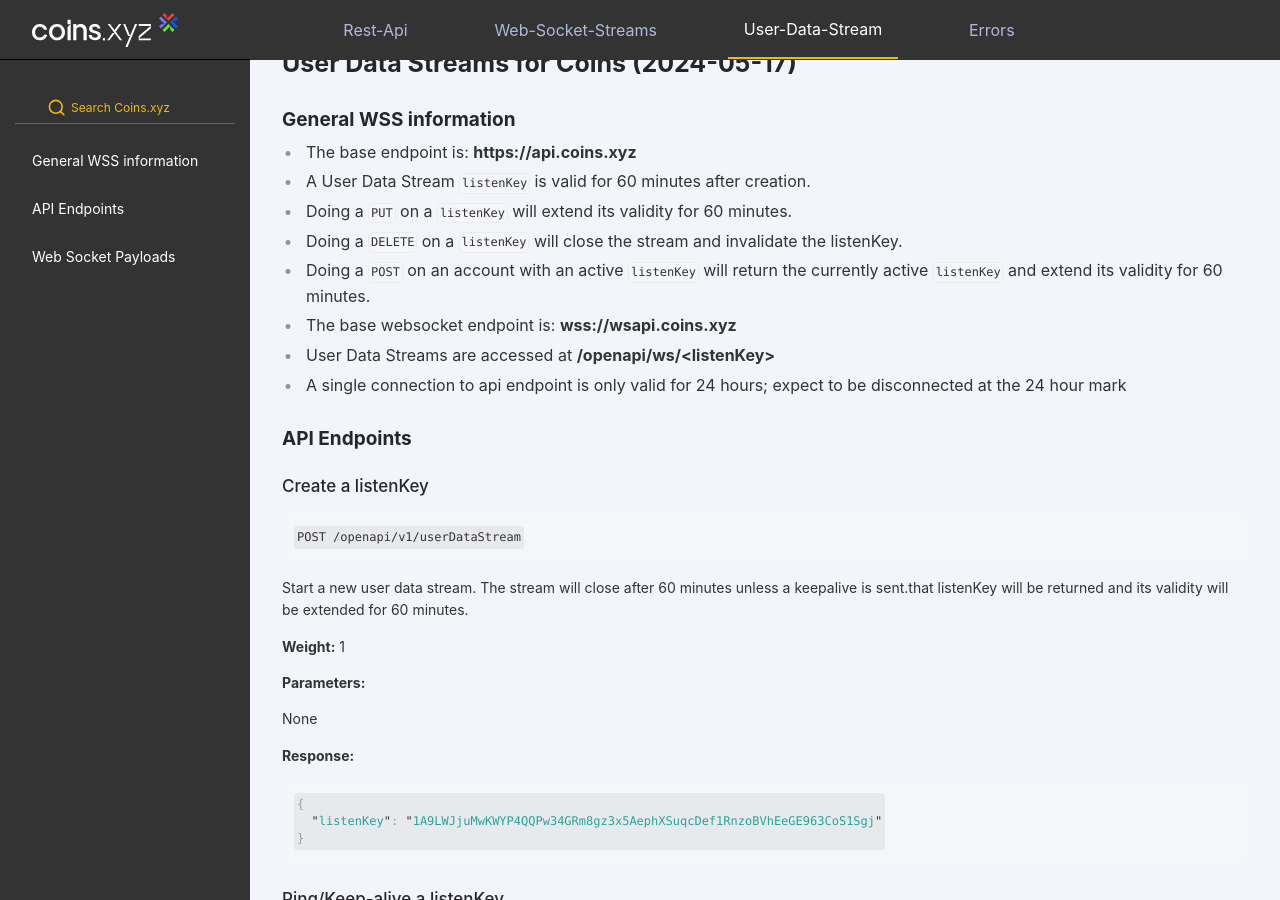
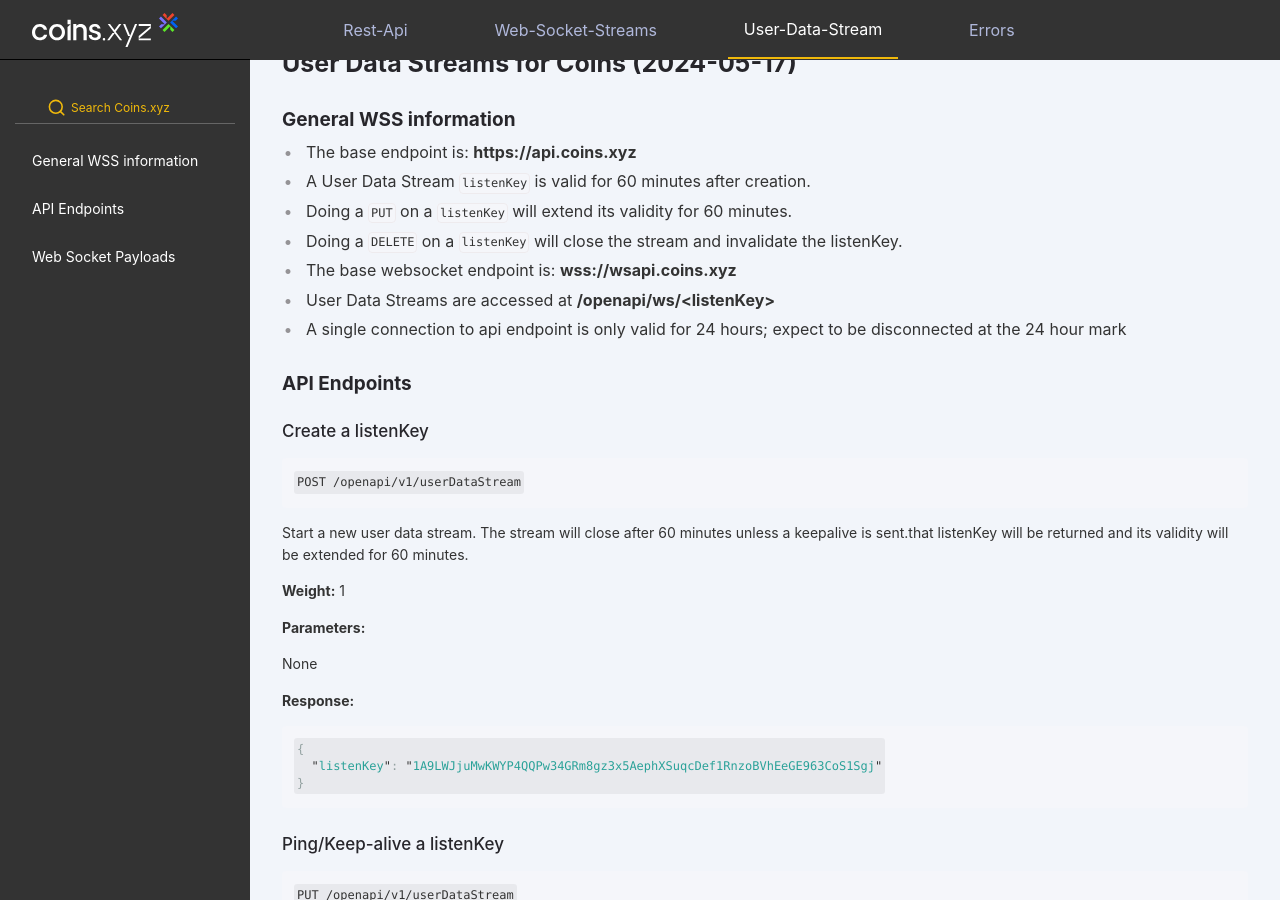
Before and after one commit to coins-docs/xyz, a Jekyll site: the page built from docs/user-data-stream.md, in a window 1280 px wide and 900 px high, scrolled down 317 px. Built offline with Jekyll 4.4.1, drawn with Linux system fonts in a browser that asks for light colours.

Commit message:
Update user-data-stream.md

```diff
--- a/docs/user-data-stream.md
+++ b/docs/user-data-stream.md
@@ -26,7 +26,6 @@ layout: default
 * A User Data Stream `listenKey` is valid for 60 minutes after creation.
 * Doing a `PUT` on a `listenKey` will extend its validity for 60 minutes.
 * Doing a `DELETE` on a `listenKey` will close the stream and invalidate the listenKey.
-* Doing a `POST` on an account with an active `listenKey` will return the currently active `listenKey` and extend its validity for 60 minutes.
 * The base websocket endpoint is: **wss://wsapi.coins.xyz**
 * User Data Streams are accessed at **/openapi/ws/\<listenKey\>**
 * A single connection to api endpoint is only valid for 24 hours; expect to be disconnected at the 24 hour mark
```
